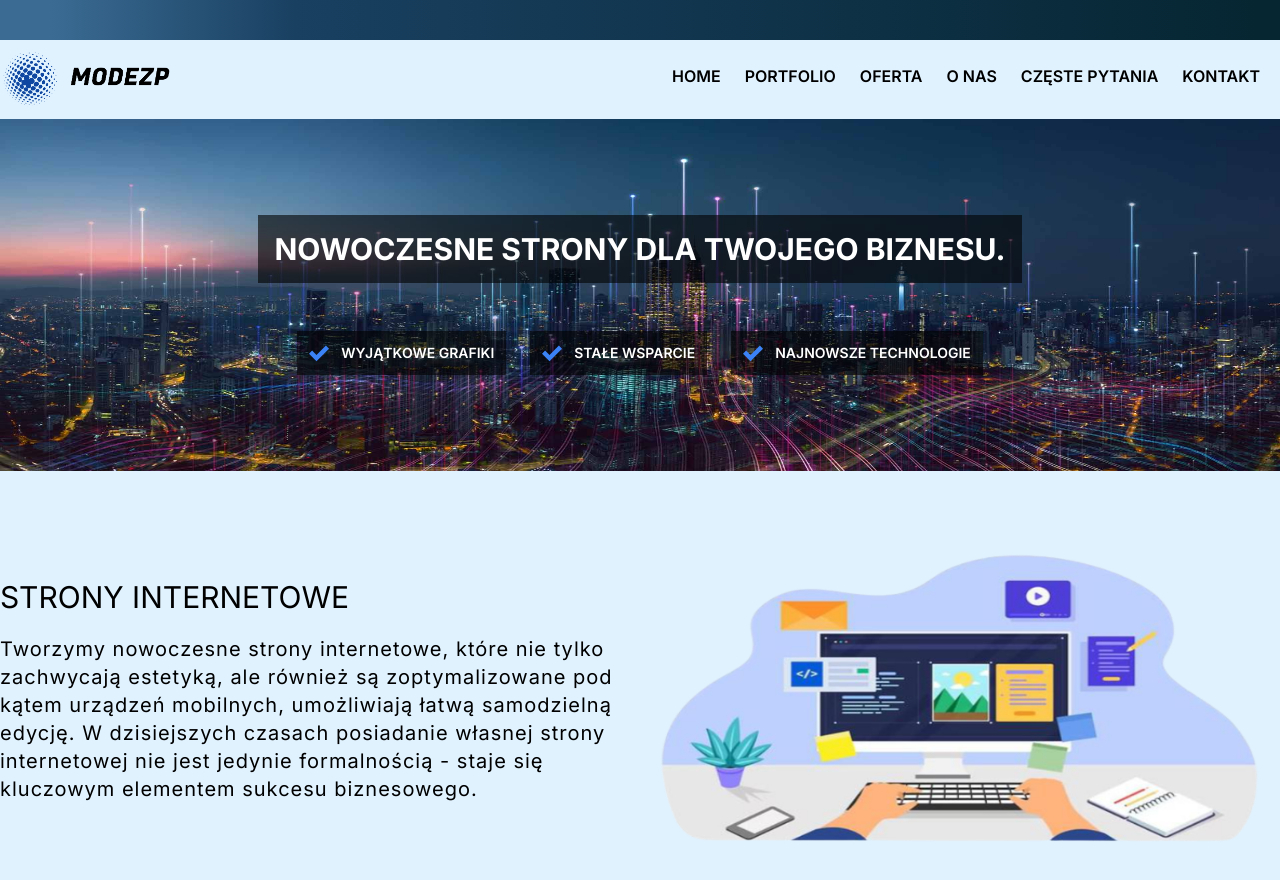
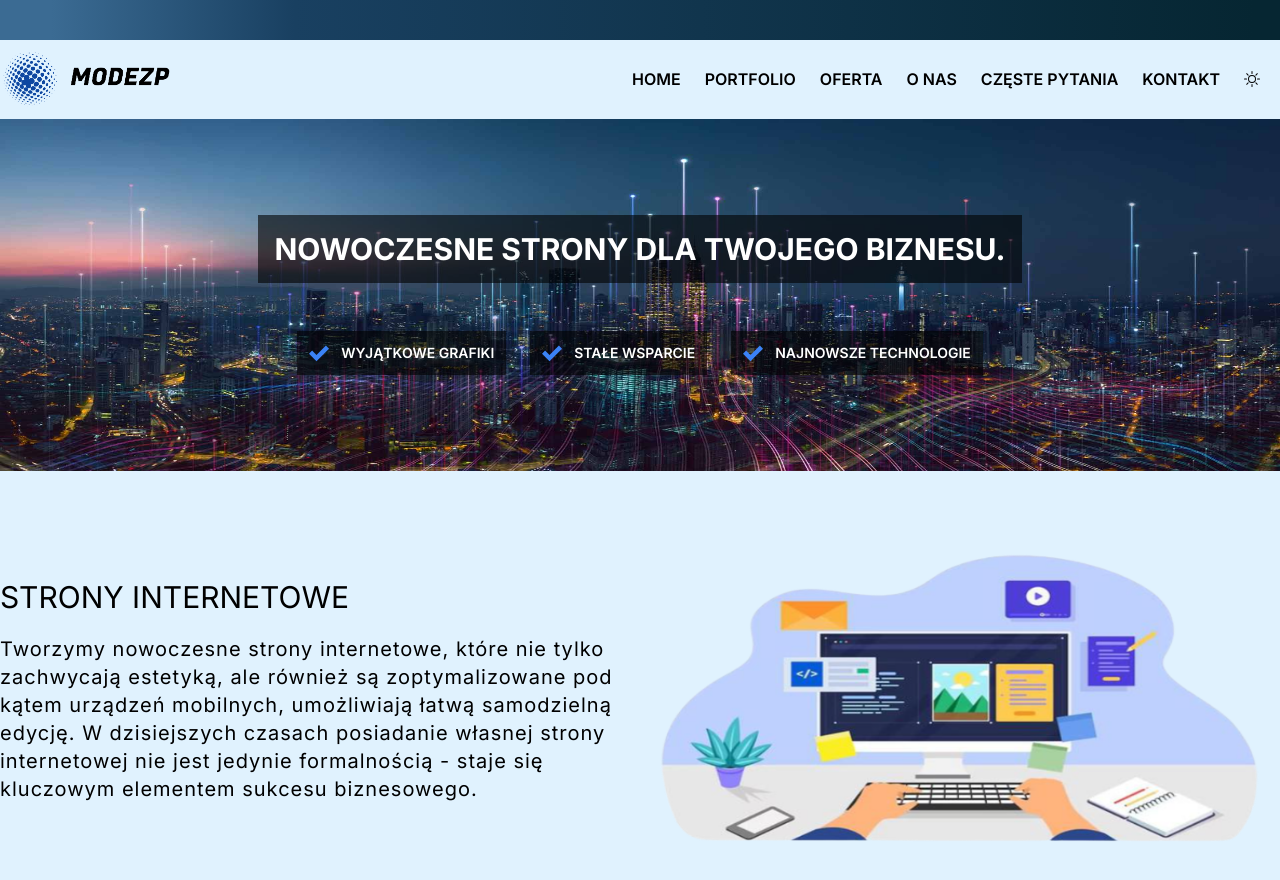
Before and after one commit to Desparion7/Modezp, a Next.js app: page / in a window 1280 px wide. Shown: the top 880 px of the page. Built offline with nearby package versions, Linux system fonts and the light colour scheme.

Commit message:
add dark mode context

```diff
--- a/app/layout.tsx
+++ b/app/layout.tsx
@@ -2,6 +2,7 @@ import './globals.css';
 import type { Metadata } from 'next';
 import { Inter } from 'next/font/google';
 import Header from '@/components/header';
+import DarkModeContextProvider from '@/context/dark-mode';
 
 const inter = Inter({ subsets: ['latin'] });
 
@@ -18,8 +19,10 @@ export default function RootLayout({
 	return (
 		<html lang='pl'>
 			<body className={`${inter.className} bg-[#e0f2fe] h-[99rem]`}>
-				<Header />
-				<main className=' -z-1'>{children}</main>
+				<DarkModeContextProvider>
+					<Header />
+					<main className=' -z-1'>{children}</main>
+				</DarkModeContextProvider>
 			</body>
 		</html>
 	);
--- a/components/header.tsx
+++ b/components/header.tsx
@@ -6,6 +6,7 @@ import Image from 'next/image';
 import MobileMenu from './mobile-menu';
 import { motion, useScroll, useMotionValueEvent } from 'framer-motion';
 import MenuToggleButton from '@/ui/menu-toggle-button';
+import DarkModeButton from '@/ui/dark-mode-button';
 
 const Header = () => {
 	const { scrollY } = useScroll();
@@ -62,7 +63,7 @@ const Header = () => {
 							/>
 						</Link>
 					</motion.div>
-					<div className='hidden lg:block py-4 px-5 font-semibold'>
+					<div className='hidden lg:flex items-center py-4 px-5 font-semibold'>
 						<motion.ul className='flex gap-6 uppercase'>
 							{links.map((link, index) => (
 								<motion.li
@@ -76,6 +77,7 @@ const Header = () => {
 									<Link href={link.hash}>{link.name} </Link>
 								</motion.li>
 							))}
+							<DarkModeButton />
 						</motion.ul>
 					</div>
 					<motion.div
--- /dev/null
+++ b/context/dark-mode.tsx
@@ -0,0 +1,69 @@
+'use client';
+import React, {
+	ReactNode,
+	createContext,
+	useEffect,
+	useState,
+	useContext,
+} from 'react';
+
+type Mode = 'dark' | 'light';
+
+type DarkModeContextProviderProps = {
+	children: ReactNode;
+};
+
+type DarkModeType = {
+	mode: Mode;
+	toggleMode: () => void;
+};
+
+const DarkModeContext = createContext<DarkModeType | null>(null);
+
+const DarkModeContextProvider = ({
+	children,
+}: DarkModeContextProviderProps) => {
+	const [mode, setMode] = useState<Mode>('light');
+
+	const toggleMode = () => {
+		if (mode === 'light') {
+			setMode('dark');
+			window.localStorage.setItem('mode', 'dark');
+			document.documentElement.classList.add('dark');
+		} else {
+			setMode('light');
+			window.localStorage.setItem('mode', 'light');
+			document.documentElement.classList.remove('dark');
+		}
+	};
+
+	useEffect(() => {
+		const localMode = window.localStorage.getItem('mode') as Mode | null;
+		if (localMode) {
+			setMode(localMode);
+			if (localMode === 'dark')
+				document.documentElement.classList.add('dark');
+		} else if (window.matchMedia('(prefers-color-scheme:dark)').matches) {
+			setMode('dark');
+			document.documentElement.classList.add('dark');
+		}
+	}, []);
+
+	return (
+		<DarkModeContext.Provider value={{ mode, toggleMode }}>
+			{children}
+		</DarkModeContext.Provider>
+	);
+};
+
+export const useDarkModeContext = () => {
+	const context = useContext(DarkModeContext);
+	if (!context) {
+		throw new Error(
+			'useDarkModeContext must be use in DarkModeContextProvider'
+		);
+	}
+	return context;
+};
+
+export default DarkModeContextProvider;
--- /dev/null
+++ b/ui/dark-mode-button.tsx
@@ -0,0 +1,14 @@
+import React from 'react';
+import { useDarkModeContext } from '@/context/dark-mode';
+import { BsSun, BsMoon } from 'react-icons/bs';
+
+const DarkModeButton = () => {
+	const { mode, toggleMode } = useDarkModeContext();
+	return (
+		<button onClick={toggleMode}>
+			{mode === 'dark' ? <BsMoon /> : <BsSun />}
+		</button>
+	);
+};
+
+export default DarkModeButton;
```
